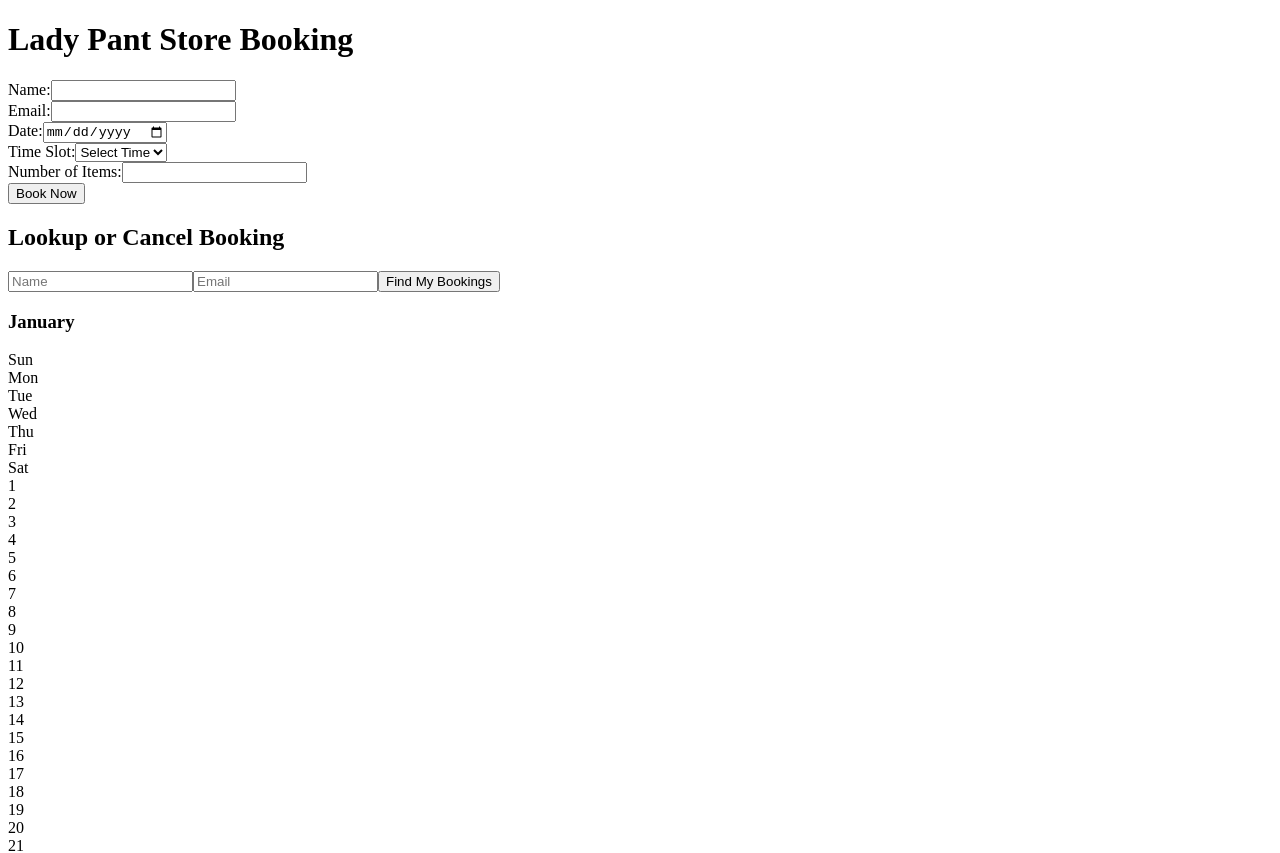
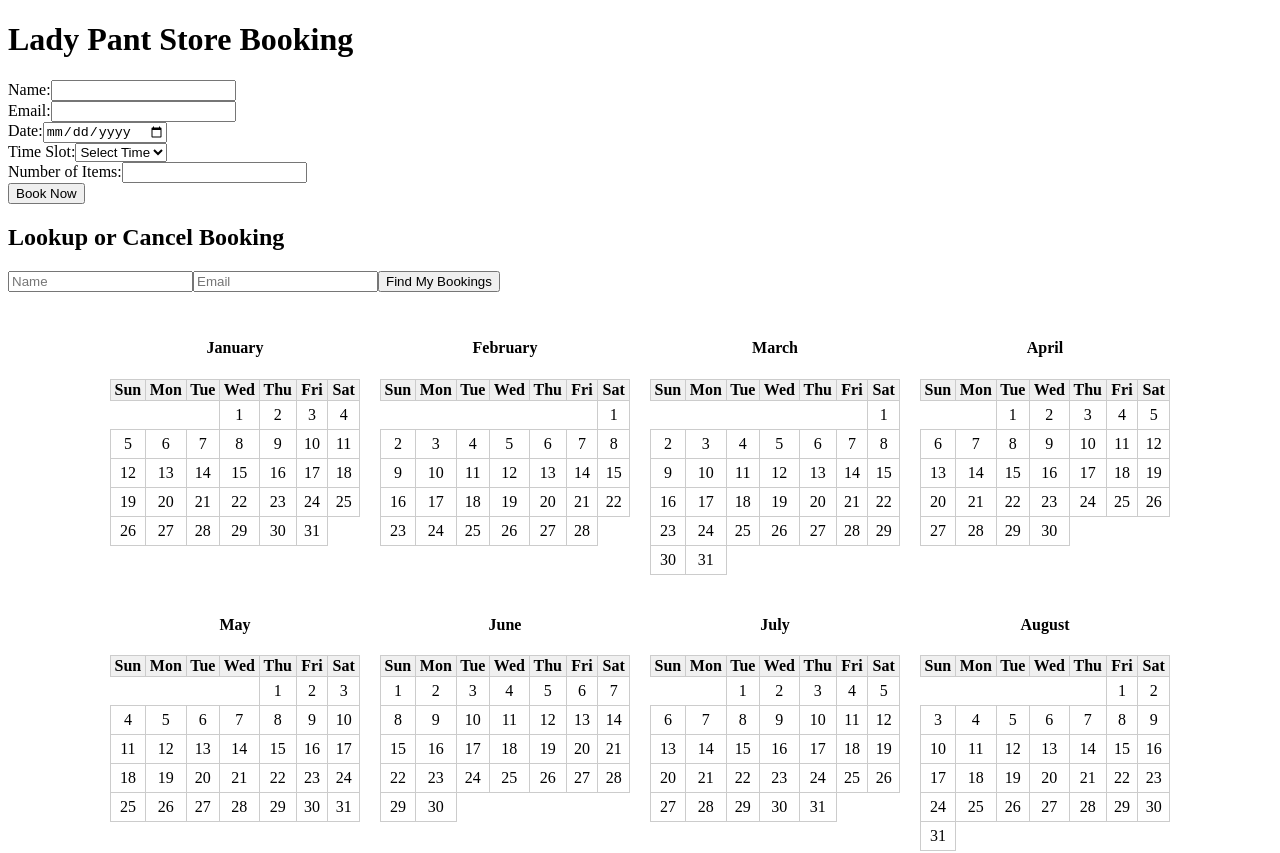
Before and after one commit to Barry-byte-cyber/Lady-Store-Booking-Finally, a React (Vite) app: page / in a window 1280 px wide. Shown: the top 853 px of the page. Built offline with nearby package versions, Linux system fonts and the light colour scheme.

Commit message:
Restored calendar grid layout using plain CSS

```diff
--- a/src/Components/CalendarView.jsx
+++ b/src/Components/CalendarView.jsx
@@ -1,67 +1,61 @@
-import React from "react";
+import React from 'react';
 
-function CalendarView({ onDateClick, showFullYear = false, bookingDetails = {}, selectedDate = null }) {
+function CalendarView({ onDateClick, bookingDetails = {}, selectedDate = null, showFullYear = false }) {
   const today = new Date();
 
-  const getDaysInMonth = (year, month) => {
-    return new Date(year, month + 1, 0).getDate();
-  };
+  const renderMonth = (year, month) => {
+    const firstDay = new Date(year, month, 1).getDay();
+    const daysInMonth = new Date(year, month + 1, 0).getDate();
 
-  const generateCalendar = (year, month) => {
-    const daysInMonth = getDaysInMonth(year, month);
-    const firstDay = new Date(year, month, 1).getDay();
-    const weeks = [];
-    let week = new Array(firstDay).fill(null);
+    const rows = [];
+    let cells = [];
+
+    for (let i = 0; i < firstDay; i++) {
+      cells.push(<td key={`empty-${i}`}></td>);
+    }
 
     for (let day = 1; day <= daysInMonth; day++) {
-      week.push(day);
-      if (week.length === 7) {
-        weeks.push(week);
-        week = [];
+      const date = new Date(year, month, day);
+      const dateStr = date.toISOString().split("T")[0];
+      const isSelected = selectedDate && date.toDateString() === selectedDate.toDateString();
+      const bookingCount = bookingDetails[dateStr]?.length || 0;
+
+      cells.push(
+        <td
+          key={dateStr}
+          style={{
+            border: '1px solid #ccc',
+            padding: '5px',
+            backgroundColor: isSelected ? '#add8e6' : '',
+            cursor: 'pointer',
+            textAlign: 'center'
+          }}
+          onClick={() => onDateClick && onDateClick(date)}
+        >
+          {day}
+          {bookingCount > 0 && <div style={{ fontSize: '12px', color: 'red' }}>★</div>}
+        </td>
+      );
+
+      if ((cells.length % 7 === 0) || (day === daysInMonth)) {
+        rows.push(<tr key={`row-${day}`}>{cells}</tr>);
+        cells = [];
       }
     }
 
-    if (week.length > 0) {
-      while (week.length < 7) week.push(null);
-      weeks.push(week);
-    }
-
-    return weeks;
-  };
-
-  const renderMonth = (year, month) => {
-    const monthName = new Date(year, month).toLocaleString("default", { month: "long" });
-    const weeks = generateCalendar(year, month);
-    const isSelectedMonth = selectedDate && selectedDate.getMonth() === month;
-
     return (
-      <div key={`${year}-${month}`} className="border rounded p-2 m-2 w-full sm:w-[300px] shadow">
-        <h3 className="text-center font-bold mb-2">{monthName}</h3>
-        <div className="grid grid-cols-7 gap-1 text-xs font-semibold text-center">
-          {["Sun", "Mon", "Tue", "Wed", "Thu", "Fri", "Sat"].map((day) => (
-            <div key={day}>{day}</div>
-          ))}
-          {weeks.map((week, wi) =>
-            week.map((day, di) => {
-              const date = day ? new Date(year, month, day) : null;
-              const isSelected = date && selectedDate && date.toDateString() === selectedDate.toDateString();
-              const bookingCount = date ? (bookingDetails[date.toISOString().split("T")[0]]?.length || 0) : 0;
-
-              return (
-                <div
-                  key={`${wi}-${di}`}
-                  className={`border h-8 flex items-center justify-center cursor-pointer rounded-sm ${
-                    isSelected ? "bg-blue-300" : ""
-                  }`}
-                  onClick={() => date && onDateClick && onDateClick(date)}
-                >
-                  {day || ""}
-                  {bookingCount > 0 && <span className="text-[10px] ml-1 text-red-500">*</span>}
-                </div>
-              );
-            })
-          )}
-        </div>
+      <div key={month} style={{ margin: '10px', width: '250px' }}>
+        <h4 style={{ textAlign: 'center' }}>{new Date(year, month).toLocaleString('default', { month: 'long' })}</h4>
+        <table style={{ width: '100%', borderCollapse: 'collapse' }}>
+          <thead>
+            <tr>
+              {['Sun', 'Mon', 'Tue', 'Wed', 'Thu', 'Fri', 'Sat'].map(d => (
+                <th key={d} style={{ border: '1px solid #ccc', backgroundColor: '#f0f0f0' }}>{d}</th>
+              ))}
+            </tr>
+          </thead>
+          <tbody>{rows}</tbody>
+        </table>
       </div>
     );
   };
@@ -70,7 +64,7 @@ function CalendarView({ onDateClick, showFullYear = false, bookingDetails = {},
   const months = showFullYear ? Array.from({ length: 12 }, (_, i) => i) : [today.getMonth()];
 
   return (
-    <div className="flex flex-wrap justify-center">
+    <div style={{ display: 'flex', flexWrap: 'wrap', justifyContent: 'center' }}>
       {months.map((month) => renderMonth(currentYear, month))}
     </div>
   );
```
